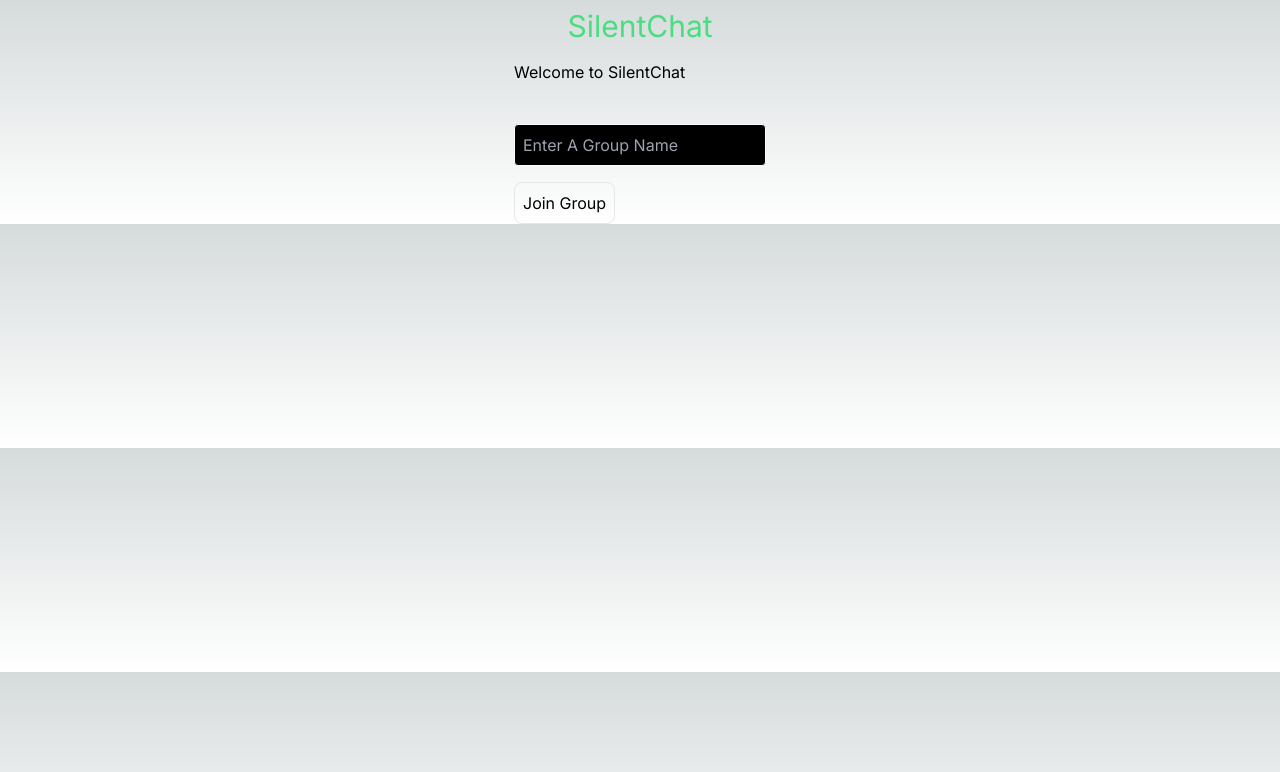
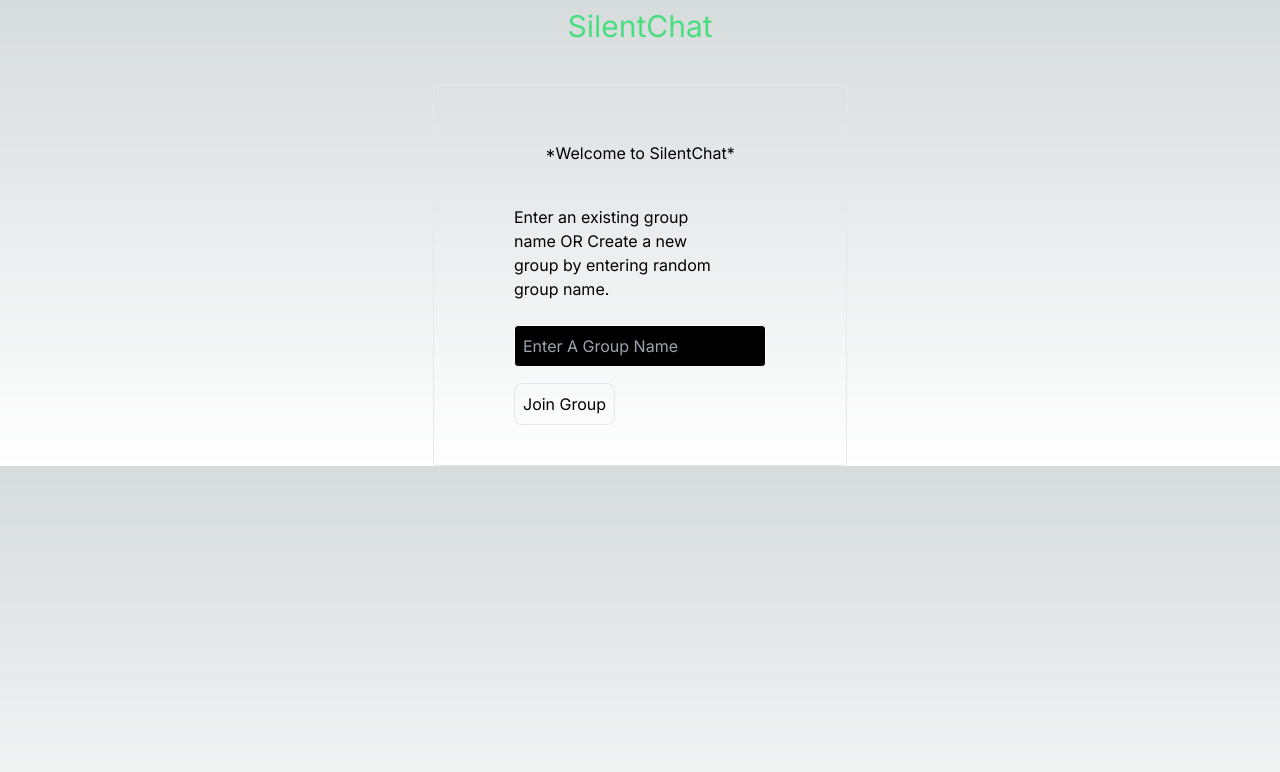
Before and after one commit to Micklitodev/SilentChat, a Next.js app in the folder client/: page / in a window 1280 px wide. Shown: the top 772 px of the page. Built offline with nearby package versions, Linux system fonts and the light colour scheme.

Commit message:
0.3.2
GUI updates to increase visual apperance and user understanding.

```diff
--- a/client/components/chat/chatbox.tsx
+++ b/client/components/chat/chatbox.tsx
@@ -15,6 +15,7 @@ export default function ChatBox() {
   const messagesEndRef = useRef(null);
   const promptShown = useRef(false);
   const pathname = usePathname()
+  const groupName = pathname.split('/').pop();
 
   const scrollToBottom = () => {
     //@ts-ignore
@@ -52,7 +53,6 @@ export default function ChatBox() {
   }, [messages]);
 
   const sendMessage = () => {
-    const groupName = pathname.split('/').pop();
     socket.emit('message', { content: messageInput, username, groupName });
     setMessageInput('');
   };
@@ -85,10 +85,14 @@ export default function ChatBox() {
   return (
     <>
       <Button onClick={() => handleDisconnect()} className="border border-white rounded px-2 py-2 ml-4">
-      ← Exit
+        ← Exit
       </Button>
       <div className='ml-16'>
-        <div className='mt-10 border border-white rounded-md px-2 w-[90vw] h-[60vh] overflow-y-scroll overflow-x-hidden'>
+
+        <div className='flex'>
+        <div id='messagebox' className='mt-10 border border-white rounded-md px-2 w-[90vw] h-[60vh] overflow-y-scroll overflow-x-hidden'>
+          <div className='text-center'> - {groupName} - </div>
+          <hr></hr>
           <ul>
             {messages.map((msg: any, index) => (
               <div key={index}>
@@ -99,7 +103,21 @@ export default function ChatBox() {
           </ul>
           <div ref={messagesEndRef} />
         </div>
-        <div className='flex'>
+
+        {/* <div id='usernamearea' className=' mt-10 border border-white rounded-md px-2 w-[20vw] h-[60vh] overflow-y-scroll overflow-x-hidden'>
+          <div className='text-center'> Users: </div>
+          <hr></hr>
+          <ul>
+            <li> Steveeyyb </li>
+            <li> MagicTrilly123 </li>
+            <li> SpaghettiMonsta</li>
+            <li> Meep2beep </li>
+          </ul>
+        </div> */}
+
+        </div>
+
+        <div className='flex' id='typearea'>
           <Input
             className='w-[86.2vw]'
             name='msg'
@@ -111,6 +129,7 @@ export default function ChatBox() {
             Send
           </button>
         </div>
+
       </div>
     </>
   );
--- a/client/components/home/connect.tsx
+++ b/client/components/home/connect.tsx
@@ -24,10 +24,10 @@ const Chat = () => {
     };
 
     return (
-        <div>
-            <h1 className="mb-10 mt-4">Welcome to SilentChat</h1>
+        <div className='border px-20 py-10 mt-10 rounded'>
+            <h1 className="mb-10 mt-4 text-center">*Welcome to SilentChat*</h1>
             <div>
-
+                <p className='max-w-[200px] mb-6'> Enter an existing group name OR Create a new group by entering random group name. </p>
                 <Input
                     type="text"
                     id="gnJoin"
```
